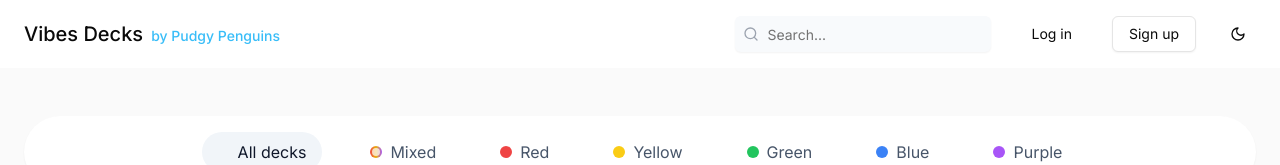
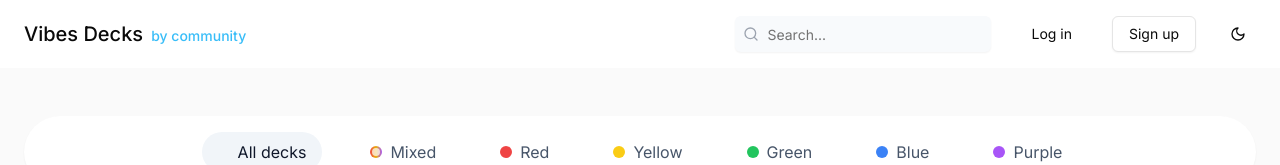
Before and after one commit to zhambalov/vibesdecks, a Next.js app: page / in a window 1280 px wide. Shown: the top 165 px of the page. Built offline with nearby package versions, Linux system fonts and the light colour scheme.

Commit message:
fix wording

```diff
--- a/components/ui/navbar.tsx
+++ b/components/ui/navbar.tsx
@@ -11,7 +11,7 @@
       <div className="max-w-7xl mx-auto flex items-center justify-between">
         <Link href="/" className="text-xl font-medium">
           Vibes Decks
-          <span className="text-sm text-sky-400 ml-2">by Pudgy Penguins</span>
+          <span className="text-sm text-sky-400 ml-2">by community</span>
         </Link>
 
         <div className="flex items-center gap-6">
```
